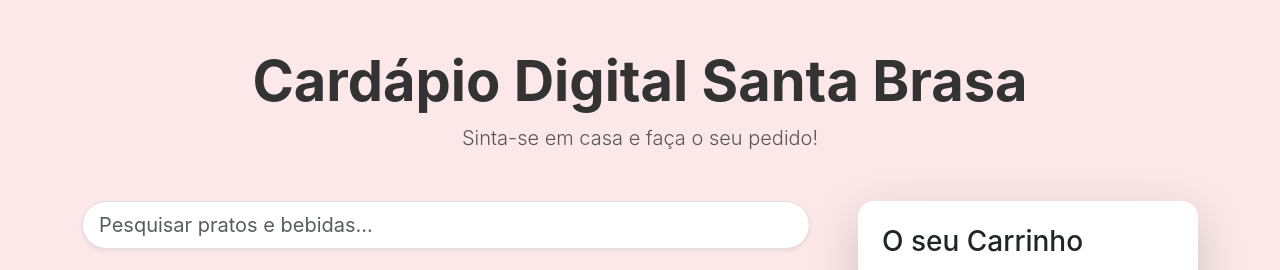
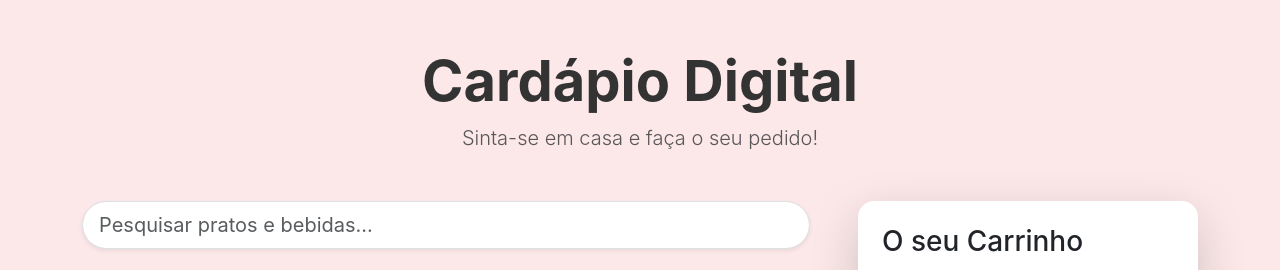
Before and after one commit to fjoaovictor25/cardapio-iterativo, a plain HTML site: page index.html in a window 1280 px wide. Shown: the top 270 px of the page. Drawn offline with nearby package versions, Linux system fonts and the light colour scheme.

Commit message:
Update index.html

```diff
--- a/index.html
+++ b/index.html
@@ -61,7 +61,7 @@
   <!-- Conteúdo Principal -->
   <div class="container py-5">
     <header class="text-center mb-5">
-      <h1 class="cardapio-title display-4">Cardápio Digital Santa Brasa</h1>
+      <h1 class="cardapio-title display-4">Cardápio Digital</h1>
       <p class="lead text-muted mt-2">Sinta-se em casa e faça o seu pedido!</p>
     </header>
 
```
